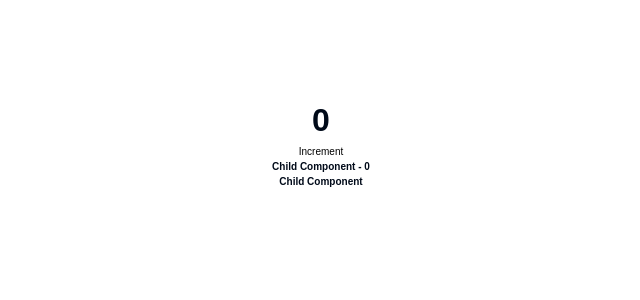
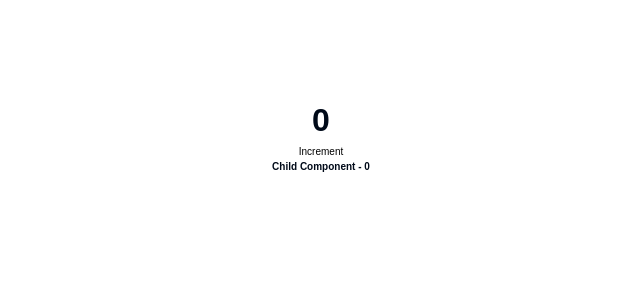
Before and after one commit to G-Golu/Only_YT_React_Study, a React (Vite) app in the folder Components/: page / in a window 1280 px wide. Shown: the top 300 px of the page, without its empty margins (319-959 px from the left). Built offline with nearby package versions, Linux system fonts and the light colour scheme.

Commit message:
State Not Resetting on Re-Render

```diff
--- a/Components/src/App.jsx
+++ b/Components/src/App.jsx
@@ -86,7 +86,7 @@ export const App = () => {
 
       return ( <section className="container">
         <State />
-        <Sibling/>
+       {/*  <Sibling/> */}
       </section>
 
     );
@@ -95,11 +95,14 @@ export const App = () => {
 };
 
 
+{/*
 export function Sibling(){
   console.log("Child Component rendered");
   return(
   <div className="main-div">
-    <h2>Child Component </h2>
+    <h2>Sibling Component </h2>
     </div>
   );
 }
+
+*/}
--- a/Components/src/Components/hooks/State.jsx
+++ b/Components/src/Components/hooks/State.jsx
@@ -7,7 +7,7 @@ export const State = () => {
   console.log("Parent Component render");
 
   const handleButtonClick = () => {
-    setCount((prevCount) => prevCount + 1);
+    setCount(() => count + 1);
   };
 
   return (
```
